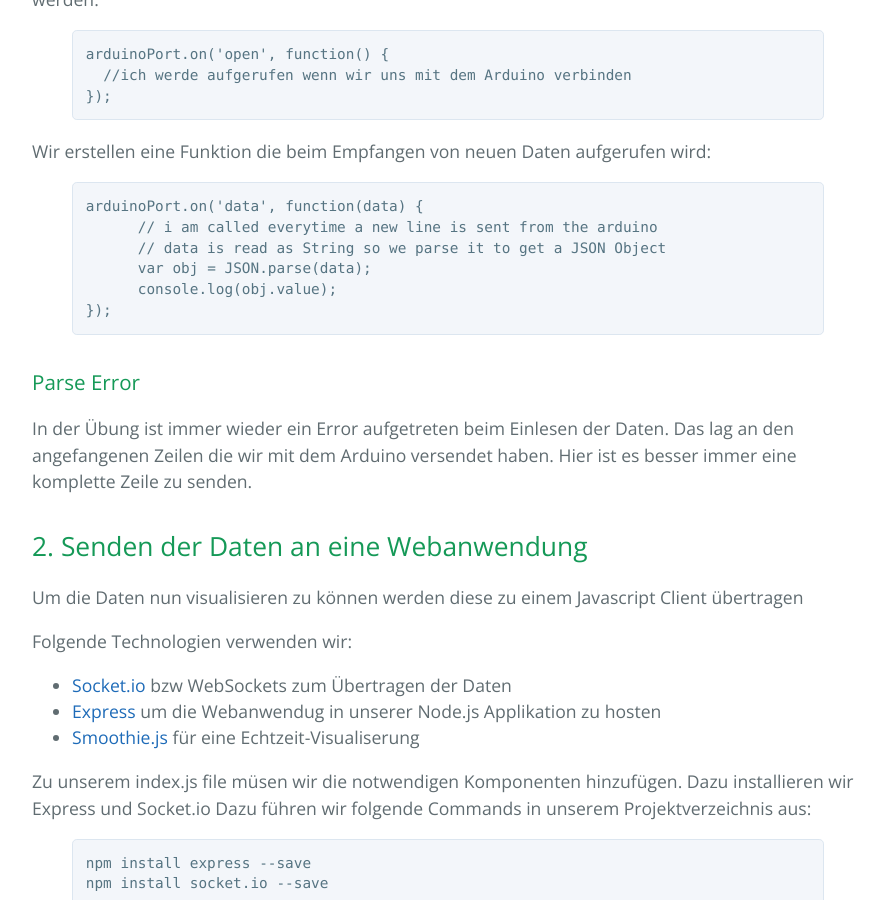
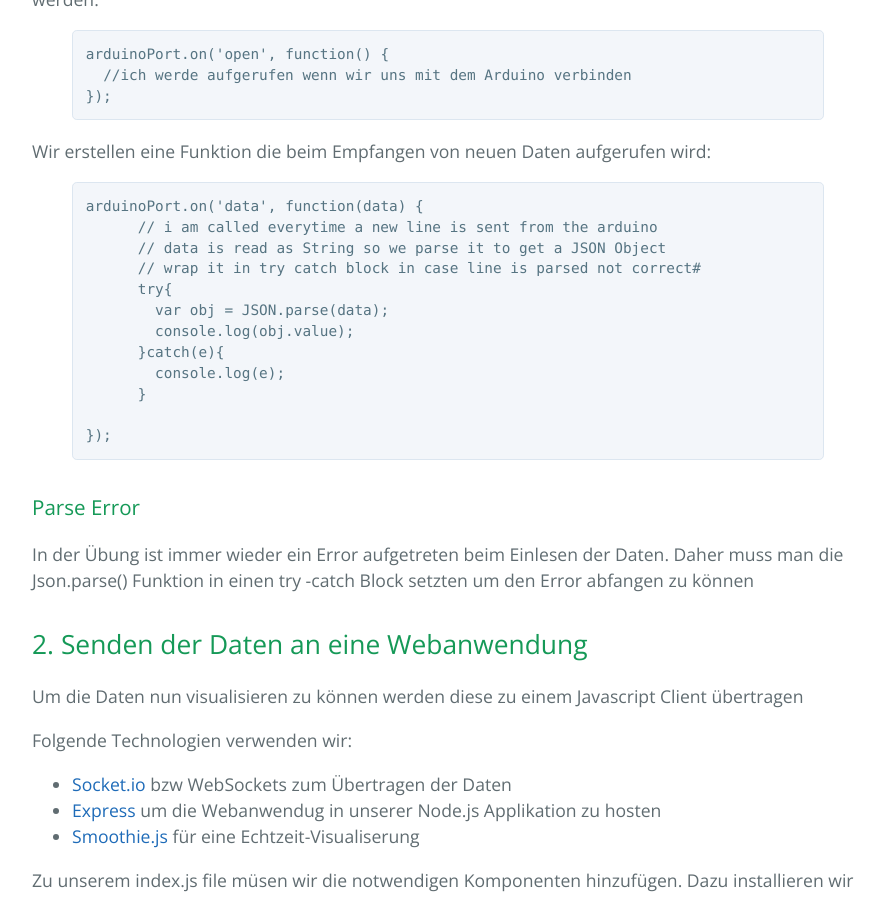
Before and after one commit to chrisgradl/FSDT3, a Jekyll site: the page built from _posts/2016-05-14-einheit1.markdown, in a window 1280 px wide and 900 px high, scrolled down 3645 px. Shown: the whole window, without its empty margins (192-1074 px from the left). Built offline with Jekyll 4.4.1, drawn with Linux system fonts in a browser that asks for light colours; some of the changed text lies outside the part shown.

```diff
--- a/_posts/2016-05-13-organisation.markdown
+++ b/_posts/2016-05-13-organisation.markdown
@@ -20,5 +20,5 @@ Die Note in diesem Teil setzt sich zusammen aus:
 |                             | Anteil  |
 |:---------------------------:| -------:|
 | Hausübung                   |   10%   |
-| Abschlussaufgabe + Gespräch |   20%   |
+| Abschlussaufgabe            |   20%   |
 | Mündliche Prüfung           |   20%   |
--- a/_posts/2016-05-14-einheit1.markdown
+++ b/_posts/2016-05-14-einheit1.markdown
@@ -115,13 +115,19 @@ Wir erstellen eine Funktion die beim Empfangen von neuen Daten aufgerufen wird:
 arduinoPort.on('data', function(data) {
       // i am called everytime a new line is sent from the arduino
       // data is read as String so we parse it to get a JSON Object
-      var obj = JSON.parse(data);
-      console.log(obj.value);
+      // wrap it in try catch block in case line is parsed not correct#
+      try{
+        var obj = JSON.parse(data);
+        console.log(obj.value);
+      }catch(e){
+        console.log(e);
+      }
+
 });
 {% endhighlight %}
 
 ### Parse Error
-In der Übung ist immer wieder ein Error aufgetreten beim Einlesen der Daten. Das lag an den angefangenen Zeilen die wir mit dem Arduino versendet haben. Hier ist es besser immer eine komplette Zeile zu senden.
+In der Übung ist immer wieder ein Error aufgetreten beim Einlesen der Daten. Daher muss man die Json.parse() Funktion in einen try -catch Block setzten um den Error abfangen zu können
 
 ## 2. Senden der Daten an eine Webanwendung
 
@@ -173,8 +179,13 @@ socketio.on('connection', function(socket) {
     console.log("WebSocket connected");
     //start to read the data from the arduino and send to connected client
     arduinoPort.on('data', function(data) {
+      try{
         var obj = JSON.parse(data);
           socket.emit('data', obj);
+      }catch(e){
+        console.log(e);
+      }
+
     });
 });
 {% endhighlight %}
```
Also changed, not shown: _posts/2016-05-28-ersatzaufgabe.markdown (deleted, +0 -26 lines).
